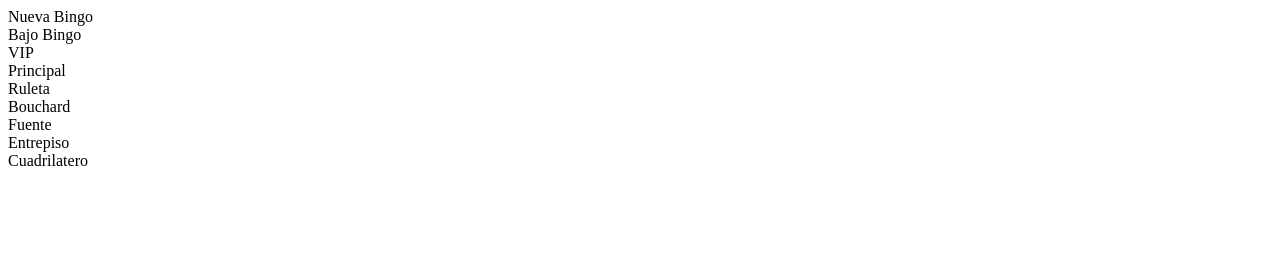
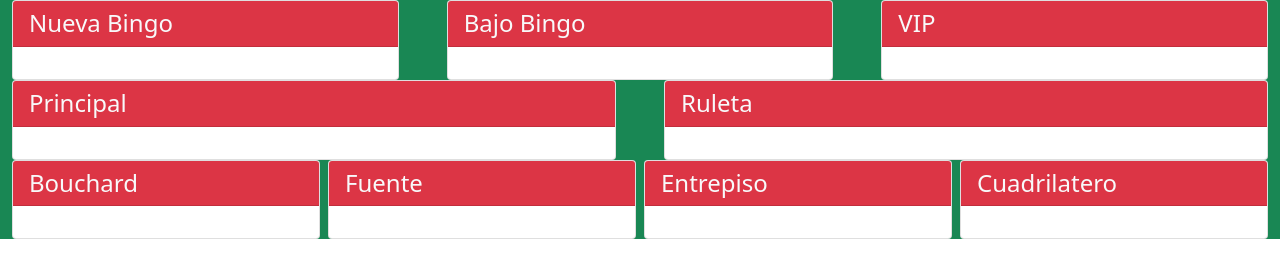
Before and after one commit to ljcmps01/AjaxMQTTWebServer, a website: page public/html/index.html in a window 1280 px wide. Drawn offline with nearby package versions, Linux system fonts and the light colour scheme; no server answers.

Commit message:
Estilo bootstrap agregado

```diff
--- a/public/html/index.html
+++ b/public/html/index.html
@@ -4,57 +4,162 @@
     <meta charset="UTF-8" />
     <meta name="viewport" content="width=device-width" />
     <title>Ajax example</title>
+    <link href="https://cdn.jsdelivr.net/npm/bootstrap@5.0.2/dist/css/bootstrap.min.css" rel="stylesheet" integrity="sha384-EVSTQN3/azprG1Anm3QDgpJLIm9Nao0Yz1ztcQTwFspd3yD65VohhpuuCOmLASjC" crossorigin="anonymous">
+    <!-- <link rel="stylesheet" href="../style/style.css"> -->
   </head>
   <body>
-    <div>
-      <div class="box">
-        Nueva Bingo
-        <div id="nueva">
+    <div class="container-fluid overflow-hidden bg-success">
+
+      <!-- INICIO SECTOR IZQUIERDA -->
+      <!-- NUEVA - BAJO - VIP -->
+      <div class="row g-5">
+        <div class="col">
+            <div class="card">
+              <h4 class="card-header bg-danger text-light">
+                Nueva Bingo
+              </h4>
+
+              <div class="card-body">
+                <ul id="nueva" class="list-group list-group-flush">
+
+                </ul>
+
+              </div>
+            </div>
+        </div>
+
+
+        <div class="col">
+          <div class="card">
+            <h4 class="card-header bg-danger text-light">
+              Bajo Bingo
+            </h4>
+            <div class="card-body">
+              <ul id="bajo" class="list-group list-group-flush">
+
+              </ul>
+            </div>
+          </div>
 
         </div>
-      </div>
-      <div class="box">
-        Bajo Bingo
-        <div id="bajo">
 
+        <div class="col">
+          <div class="card">
+            <h4 class="card-header bg-danger text-light">
+              VIP
+            </h4>
+            <div id="vip" class="card-body">
+              <ul id="vip" class="list-group list-group-flush">
+
+              </ul>
+            </div>
+          </div>
         </div>
       </div>
-      <div class="box">
-        VIP
-        <div id="vip">
+      <!-- FIN SECTOR IZQUIERDA -->
 
+      <!-- INICIO SECTOR PRINCIPAL -->
+      <!-- PRINCIPAL - RULETA -->
+      <div class="row gx-5 gy-5 justify-content-center">
+        <div class="col">
+          <div class="card">
+            <h4 class="card-header bg-danger text-light">
+              Principal
+            </h4>
+
+            <div class="card-body">
+              <ul id="principal"  class="list-group list-group-flush">
+
+              </ul>
+            </div>
+          </div>
+        </div>
+        <div class="col">
+          <div class="card">
+            <h4 class="card-header bg-danger text-light">
+              Ruleta
+            </h4>
+
+            <div class="card-body">
+              <ul id="ruleta" class="list-group list-group-flush">
+
+              </ul>
+
+            </div>
+          </div>
         </div>
       </div>
-      <div class="box">
-        Principal
-        <div id="principal">
+      <!-- FIN SECTOR PRINCIPAL -->
 
+      <!-- INICIO SECTOR DERECHA -->
+      <!-- BOUCHARD - FUENTE - ENTREPISO - CUADRI -->
+      <div class="row gx-2 justify-content-center">
+        <div class="col">
+          <div class="card">
+            <h4 class="card-header bg-danger text-light">
+              Bouchard
+            </h4>
+
+            <div class="card-body">
+              <ul id="bouchard" class="list-group list-group-flush">
+
+              </ul>
+            </div>
+          </div>
+        </div>
+
+        <div class="col">
+          <div class="card">
+            <h4 class="card-header bg-danger text-light">
+              Fuente
+            </h4>
+
+            <div class="card-body">
+              <ul id="fuente" class="list-group list-group-flush">
+
+              </ul>
+            </div>
+          </div>
+        </div>
+
+        <div class="col">
+          <div class="card">
+            <h4 class="card-header bg-danger text-light">
+              Entrepiso
+            </h4>
+
+            <div class="card-body">
+              <ul id="entrepiso" class="list-group list-group-flush">
+
+              </ul>
+
+            </div>
+          </div>
+        </div>
+
+        <div class="col">
+          <div class="card">
+
+            <h4 class="card-header bg-danger text-light">
+              Cuadrilatero
+            </h4>
+
+            <div class="card-body">
+              <ul id="cuadri" class="list-group list-group-flush">
+
+              </ul>
+
+            </div>
+          </div>
         </div>
       </div>
-      <div class="box">
-        Ruleta
-        <div id="ruleta">
+      <!-- FIN SECTOR DERECHA -->
+    </div>
 
-        </div>
-      </div>
-      <div class="box">
-        Bouchard
-        <div id="bouchard"></div>
-      </div>
-      <div class="box">
-        Fuente
-        <div id="fuente"></div>
-      </div>
-      <div class="box">
-        Entrepiso
-        <div id="entrepiso"></div>
-      </div>
-      <div class="box">
-        Cuadrilatero
-        <div id="cuadri"></div>
-      </div>
 
-    </div>
+
+
+    <script src="https://cdn.jsdelivr.net/npm/bootstrap@5.0.2/dist/js/bootstrap.bundle.min.js" integrity="sha384-MrcW6ZMFYlzcLA8Nl+NtUVF0sA7MsXsP1UyJoMp4YLEuNSfAP+JcXn/tWtIaxVXM" crossorigin="anonymous"></script>
     <script src="https://code.jquery.com/jquery-3.6.0.min.js"
         integrity=
         "sha256-/xUj+3OJU5yExlq6GSYGSHk7tPXikynS7ogEvDej/m4="
--- a/public/js/script.js
+++ b/public/js/script.js
@@ -38,11 +38,12 @@ function cargarDatos(sala)
   let datosSala='';
   for(let i=0;i<sala.length;i++)
   {
+    datosSala=datosSala.concat('<li class="list-group-item">');
     for(key in sala[i])
     {
       datosSala=datosSala.concat(`${key}:${sala[i][key]}  |`);
     }
-    datosSala=datosSala.concat(`<br>`);
+    datosSala=datosSala.concat(`</li>`);
   }
   return datosSala;
 }
--- /dev/null
+++ b/public/style/style.css
@@ -0,0 +1,4 @@
+.box
+{
+    display: flex;
+}
```
